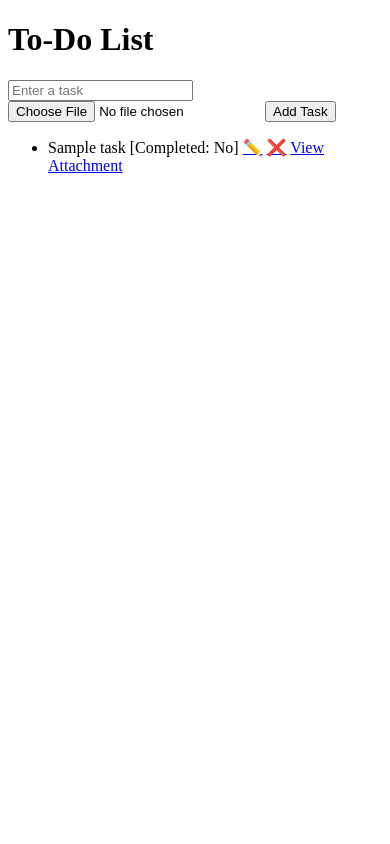
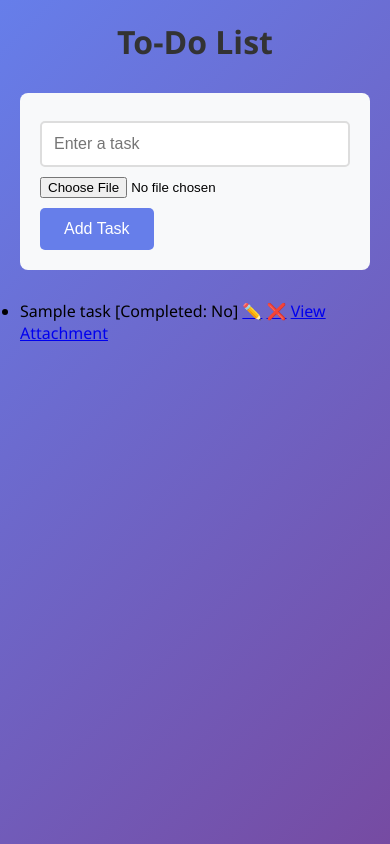
Before and after one commit to fzansari11/flask-crud-dec, a Python web app: template templates/index.html in a window 390 px wide. Run offline with Jinja, Linux system fonts and the light colour scheme; the template is opened without the code that fills it: most values are stand-ins (such as "Sample title", 1, 10 or a date in 2020).

Commit message:
Styling and HTML updates

```diff
--- a/templates/index.html
+++ b/templates/index.html
@@ -2,6 +2,7 @@
 <html>
 <head>
     <title>Flask + SQLAlchemy To-Do App</title>
+    <link rel="stylesheet" href="{{ url_for('static', filename='style.css') }}">
 </head>
 <body>
     <h1>To-Do List</h1>
--- /dev/null
+++ b/templates/style.css
@@ -0,0 +1,141 @@
+/* General Styles */
+* {
+    margin: 0;
+    padding: 0;
+    box-sizing: border-box;
+}
+
+body {
+    font-family: 'Segoe UI', Tahoma, Geneva, Verdana, sans-serif;
+    background: linear-gradient(135deg, #667eea 0%, #764ba2 100%);
+    min-height: 100vh;
+    padding: 20px;
+}
+
+.container {
+    max-width: 1200px;
+    margin: 0 auto;
+    background-color: white;
+    border-radius: 10px;
+    box-shadow: 0 10px 30px rgba(0, 0, 0, 0.2);
+    padding: 30px;
+}
+
+/* Header */
+h1 {
+    color: #333;
+    text-align: center;
+    margin-bottom: 30px;
+    font-size: 2.5em;
+}
+
+/* Form Styles */
+form {
+    background-color: #f8f9fa;
+    padding: 20px;
+    border-radius: 8px;
+    margin-bottom: 30px;
+}
+
+input[type="text"],
+input[type="email"] {
+    width: 100%;
+    padding: 12px;
+    margin: 8px 0;
+    border: 2px solid #ddd;
+    border-radius: 5px;
+    font-size: 16px;
+    transition: border-color 0.3s;
+}
+
+input[type="text"]:focus,
+input[type="email"]:focus {
+    outline: none;
+    border-color: #667eea;
+}
+
+button {
+    background-color: #667eea;
+    color: white;
+    padding: 12px 24px;
+    border: none;
+    border-radius: 5px;
+    cursor: pointer;
+    font-size: 16px;
+    margin-top: 10px;
+    transition: background-color 0.3s;
+}
+
+button:hover {
+    background-color: #764ba2;
+}
+
+/* Table Styles */
+table {
+    width: 100%;
+    border-collapse: collapse;
+    margin-top: 20px;
+}
+
+th {
+    background-color: #667eea;
+    color: white;
+    padding: 15px;
+    text-align: left;
+    font-weight: 600;
+}
+
+td {
+    padding: 12px 15px;
+    border-bottom: 1px solid #ddd;
+}
+
+tr:hover {
+    background-color: #f5f5f5;
+}
+
+/* Action Buttons */
+.btn-edit {
+    background-color: #28a745;
+    color: white;
+    padding: 8px 16px;
+    text-decoration: none;
+    border-radius: 4px;
+    margin-right: 5px;
+    display: inline-block;
+    transition: background-color 0.3s;
+}
+
+.btn-edit:hover {
+    background-color: #218838;
+}
+
+.btn-delete {
+    background-color: #dc3545;
+    padding: 8px 16px;
+    border-radius: 4px;
+    transition: background-color 0.3s;
+}
+
+.btn-delete:hover {
+    background-color: #c82333;
+}
+
+/* Responsive Design */
+@media (max-width: 768px) {
+    .container {
+        padding: 15px;
+    }
+
+    h1 {
+        font-size: 2em;
+    }
+
+    table {
+        font-size: 14px;
+    }
+
+    th, td {
+        padding: 10px;
+    }
+}
```
Also changed, not shown: templates/edit.html (added, +12 -0 lines).
